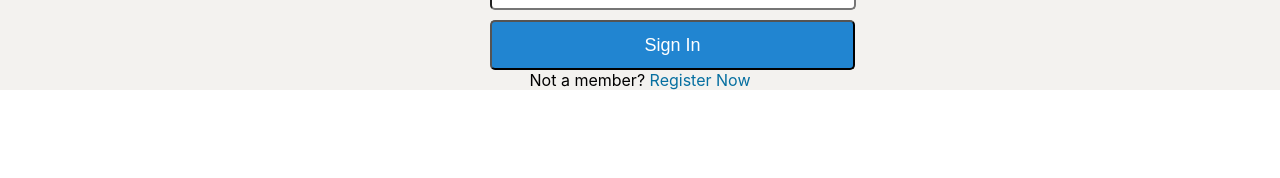
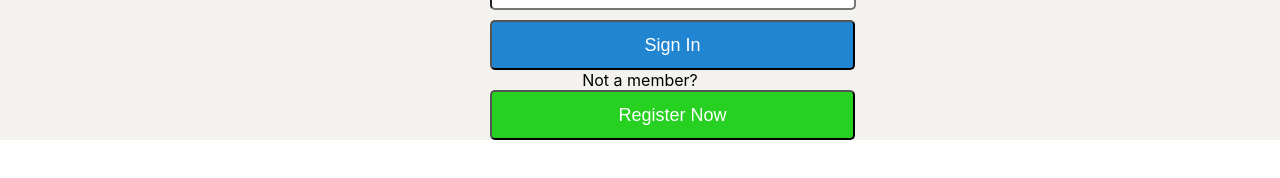
Before and after one commit to SolomonOjigbo/LinkedInClone-React, a React (Create React App) app: page / in a window 1280 px wide. Shown: the part 354-532 px from the top of the page. Built offline with nearby package versions, Linux system fonts and the light colour scheme; no server answers.

Commit message:
Adjusted the styles of the Register button in the Login Component and also removed the input outline on the search form in the header

```diff
--- a/src/components/Login.js
+++ b/src/components/Login.js
@@ -101,7 +101,7 @@ function Login({ login }) {
           Sign In
         </button>
         <p>
-          Not a member? <span onClick={register}>Register Now</span>
+          Not a member? <span><button onClick={register}>Register Now</button></span>
         </p>
       </form>
     </div>
--- a/src/components/Widgets.js
+++ b/src/components/Widgets.js
@@ -20,7 +20,7 @@ function Widgets() {
   return (
     <div className="widgets">
       <div className="widgets__header">
-        <h3>Linked News</h3>
+        <h3>LinkedIn News</h3>
         <InfoIcon />
       </div>
       <div>
--- a/src/components/styles/Feeds.css
+++ b/src/components/styles/Feeds.css
@@ -1,6 +1,7 @@
 .feed {
   flex: 0.6;
   margin: 0 20px;
+  height: 100vh;
 }
 
 .feed__inputContainer {
@@ -27,6 +28,7 @@
   border: none;
   outline-width: 0;
   width: 100%;
+   outline: none;
 }
 
 .feed__input > form > button {
--- a/src/components/styles/Login.css
+++ b/src/components/styles/Login.css
@@ -15,6 +15,7 @@
   width: 365px;
   height: 50px;
   border-radius: 5px;
+  cursor: pointer;
 }
 
 .login > form > input {
@@ -28,5 +29,15 @@
 
 .login > form > p > span {
   color: rgb(6, 111, 160);
+
+}
+
+.login > form > p > span > button {
+  color: rgb(255, 255, 255);
+  background-color: rgb(39, 209, 33);
+  font-size: large;
+  width: 365px;
+  height: 50px;
+  border-radius: 5px;
   cursor: pointer;
 }
```
